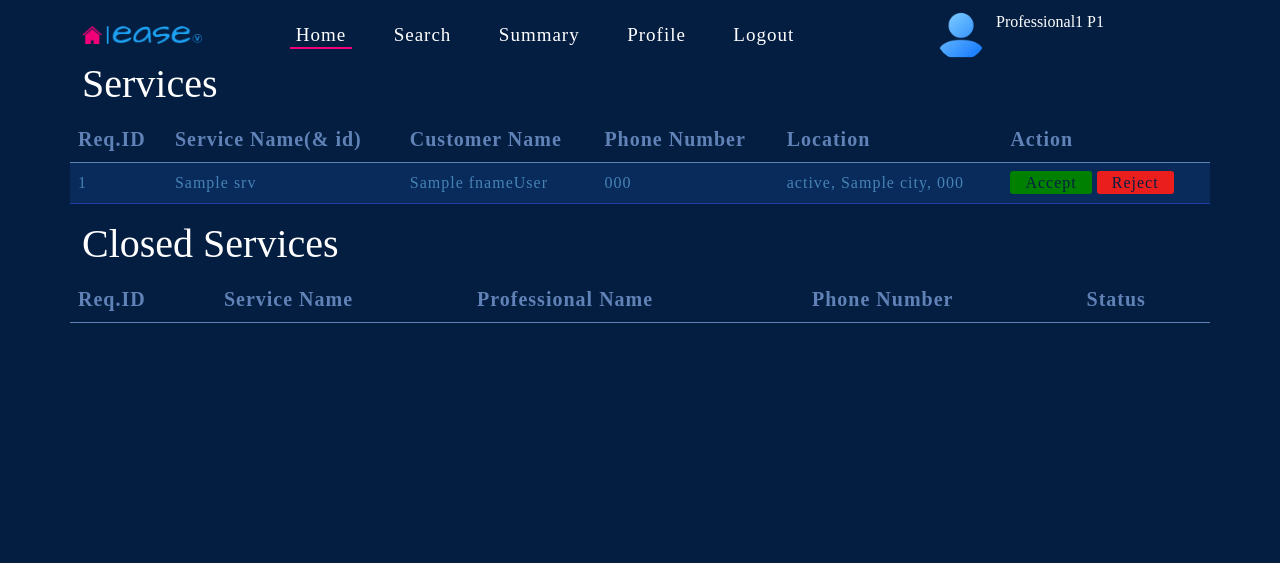
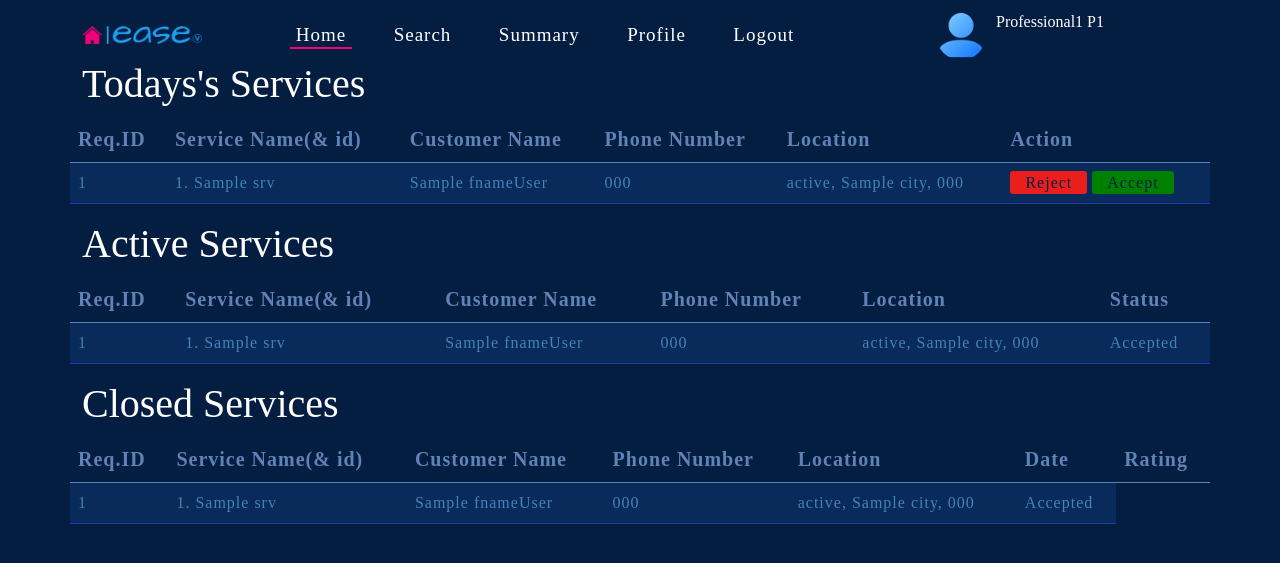
Before and after one commit to vivek-0115/HomeEase, a Flask app: template templates/Professional/home.html in a window 1280 px wide. Shown: the top 563 px of the page. Run offline with Flask 3, Linux system fonts and the light colour scheme; tables that the repository leaves empty hold one stand-in row (values such as "Sample post"); the template is opened without the code that fills it: values that come from a table or form of the project are taken from there, most other values are stand-ins (such as "Sample title", 1, 10 or a date in 2020); lists and menus that the app fills with data are empty; some web fonts are replaced.

Commit message:
updated.

```diff
--- a/templates/Home/join-prof.html
+++ b/templates/Home/join-prof.html
@@ -31,7 +31,7 @@
 <div class="col-sm-6">
      <form action="" method="post" enctype="multipart/form-data" id="prof-reg">
         <div id="heading">
-            <h2> <span>Registration for</span><br> Serice Professional</h2>
+            <h2> <span>Registration for</span><br> Service Professional</h2>
         </div>
         <div id="flash" class="flash-box">
             {% with messages = get_flashed_messages(with_categories=true) %}
--- a/templates/Professional/home.html
+++ b/templates/Professional/home.html
@@ -60,7 +60,7 @@
         {% else %}
         {% block main_content %}
             <div class="row">
-                <h1>Services</h1>
+                <h1>Todays's Services</h1>
                 <table class="table" style="color: #fff;">
                     <thead>
                       <tr>
@@ -76,14 +76,42 @@
                         {% for cust,addr,srvs, req in req_detail %}
                             <tr>
                                 <td>{{req.id}}</td>
-                                <td>{{srvs.name}}</td>
+                                <td>{{srvs.id}}. {{srvs.name}}</td>
                                 <td>{{cust.fname}}{{cust.lname}}</td>
                                 <td>{{cust.phone_no}}</td>
                                 <td>{{addr.state}}, {{addr.city}}, {{addr.zipcode}}</td>
                                 <td>
-                                    <a href="">Accept</a>
-                                    <a href="" style="background-color: rgb(235, 30, 30);">Reject</a>
+                                    <a href="{{url_for('reject_request',id=professional.id, request_id=req.id)}}" style="background-color: rgb(235, 30, 30);">Reject</a>
+                                    <a href="{{url_for('accept_request',id=professional.id, request_id=req.id)}}">Accept</a>
                                 </td>
+                            </tr>
+                        {% endfor %}
+                    </tbody>
+                  </table>
+            </div>
+
+            <div class="row">
+                <h1>Active Services</h1>
+                <table class="table" style="color: #fff;">
+                    <thead>
+                      <tr>
+                        <th>Req.ID</th>
+                        <th>Service Name(& id)</th>
+                        <th>Customer Name</th>
+                        <th>Phone Number</th>
+                        <th>Location</th>
+                        <th>Status</th>
+                      </tr>
+                    </thead>
+                    <tbody>
+                        {% for cust,addr,srvs, req in active %}
+                            <tr>
+                                <td>{{req.id}}</td>
+                                <td>{{srvs.id}}. {{srvs.name}}</td>
+                                <td>{{cust.fname}}{{cust.lname}}</td>
+                                <td>{{cust.phone_no}}</td>
+                                <td>{{addr.state}}, {{addr.city}}, {{addr.zipcode}}</td>
+                                <td style="text-transform: capitalize;">{{req.service_status}}</td>
                             </tr>
                         {% endfor %}
                     </tbody>
@@ -96,14 +124,25 @@
                     <thead>
                       <tr>
                         <th>Req.ID</th>
-                        <th>Service Name</th>
-                        <th>Professional Name</th>
+                        <th>Service Name(& id)</th>
+                        <th>Customer Name</th>
                         <th>Phone Number</th>
-                        <th>Status</th>
+                        <th>Location</th>
+                        <th>Date</th>
+                        <th>Rating</th>
                       </tr>
                     </thead>
                     <tbody>
-
+                        {% for cust,addr,srvs, req in closed %}
+                            <tr>
+                                <td>{{req.id}}</td>
+                                <td>{{srvs.id}}. {{srvs.name}}</td>
+                                <td>{{cust.fname}}{{cust.lname}}</td>
+                                <td>{{cust.phone_no}}</td>
+                                <td>{{addr.state}}, {{addr.city}}, {{addr.zipcode}}</td>
+                                <td style="text-transform: capitalize;">{{req.service_status}}</td>
+                            </tr>
+                        {% endfor %}
                     </tbody>
                   </table>
             </div>
--- a/templates/Professional/profile.html
+++ b/templates/Professional/profile.html
@@ -61,7 +61,7 @@
 
 {% block name_prof %}
 <h1>{{data.fname}} {{data.lname}}</h1>
-<h4>I'm Customer</h4>
+<h4>I'm Professional</h4>
 {% endblock %}
 
 {% block rating %}
```
Also changed, not shown: templates/Customer/home.html (+7 -1 lines).
